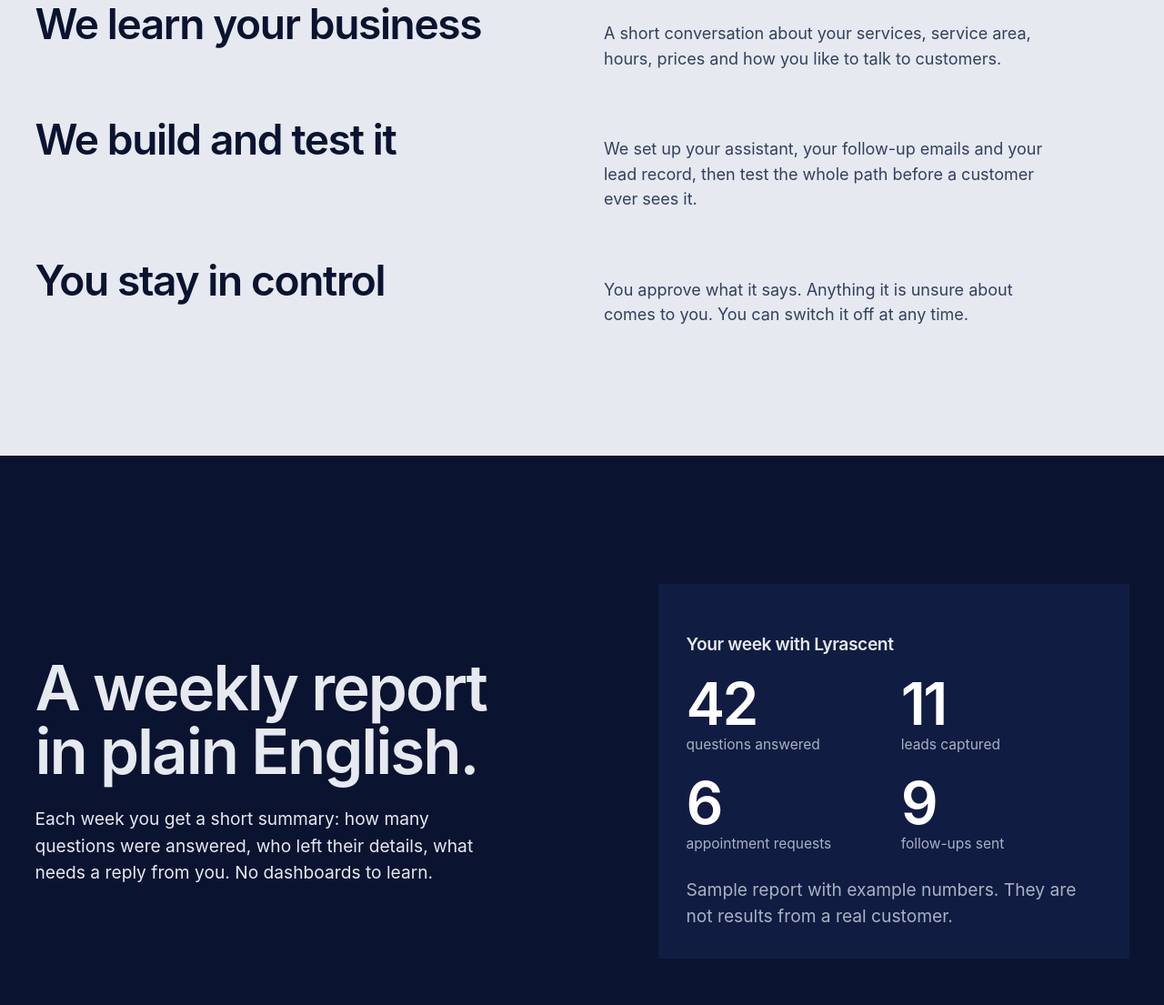
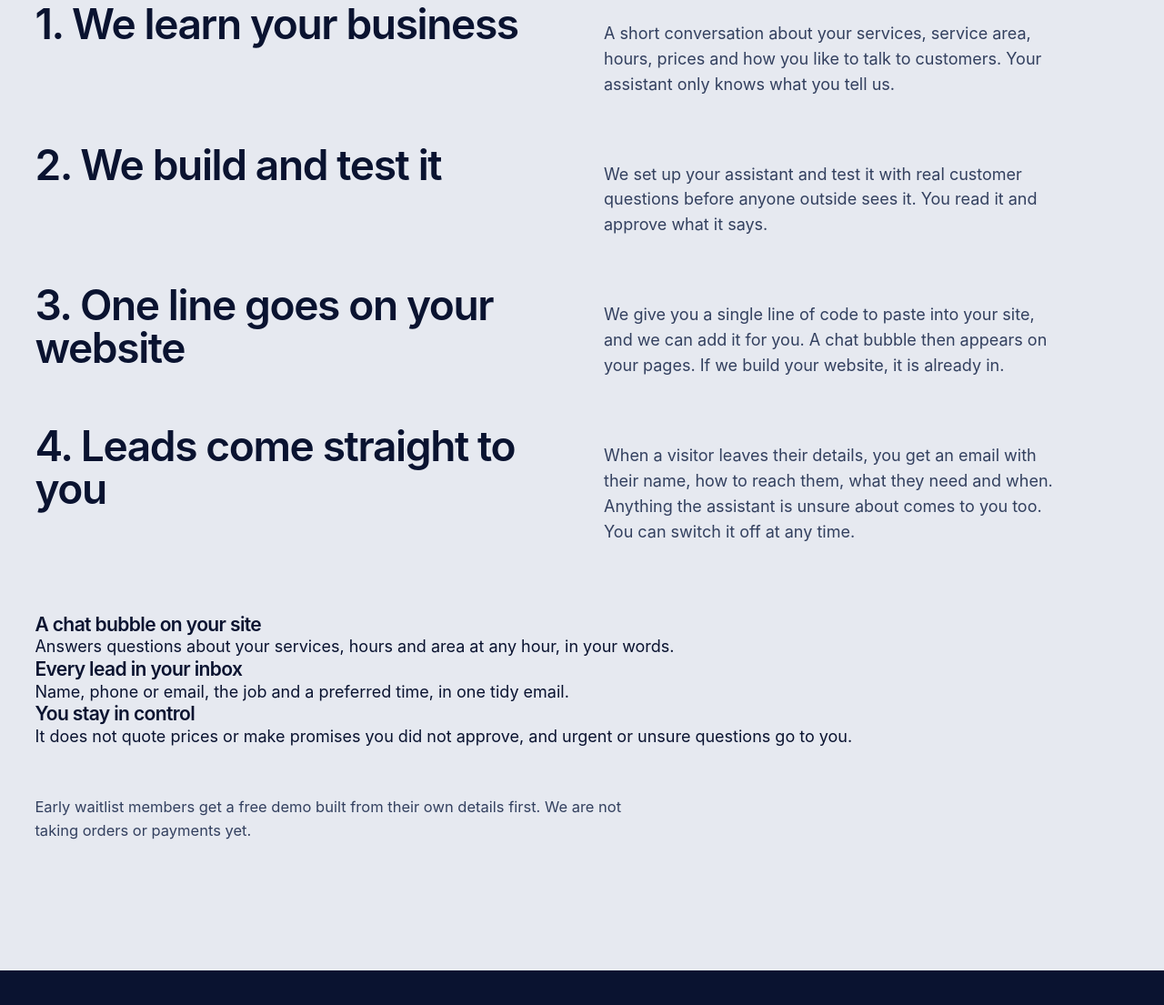
Before and after one commit to ngllarry-stack/lyrascent-site, a plain HTML site: page index.html in a window 1280 px wide. Shown: the part 5035-6140 px from the top of the page at 91% size. Drawn offline with Linux system fonts and the light colour scheme.

Commit message:
Add files via upload

```diff
--- a/index.html
+++ b/index.html
@@ -293,12 +293,19 @@ section{padding-block:clamp(72px,11vw,170px)}
 </section>
 
 <section class="start mid wrap" aria-labelledby="h-start">
-  <h2 id="h-start" class="rise">Set up for you, in days.</h2>
+  <h2 id="h-start" class="rise">How it works, start to finish.</h2>
   <div class="steps">
-    <div class="step rise"><h3>We learn your business</h3><p>A short conversation about your services, service area, hours, prices and how you like to talk to customers.</p></div>
-    <div class="step rise"><h3>We build and test it</h3><p>We set up your assistant, your follow-up emails and your lead record, then test the whole path before a customer ever sees it.</p></div>
-    <div class="step rise"><h3>You stay in control</h3><p>You approve what it says. Anything it is unsure about comes to you. You can switch it off at any time.</p></div>
+    <div class="step rise"><h3>1. We learn your business</h3><p>A short conversation about your services, service area, hours, prices and how you like to talk to customers. Your assistant only knows what you tell us.</p></div>
+    <div class="step rise"><h3>2. We build and test it</h3><p>We set up your assistant and test it with real customer questions before anyone outside sees it. You read it and approve what it says.</p></div>
+    <div class="step rise"><h3>3. One line goes on your website</h3><p>We give you a single line of code to paste into your site, and we can add it for you. A chat bubble then appears on your pages. If we build your website, it is already in.</p></div>
+    <div class="step rise"><h3>4. Leads come straight to you</h3><p>When a visitor leaves their details, you get an email with their name, how to reach them, what they need and when. Anything the assistant is unsure about comes to you too. You can switch it off at any time.</p></div>
   </div>
+  <div class="grid" style="margin-top:clamp(40px,6vw,88px)">
+    <div class="rise"><h3>A chat bubble on your site</h3><p class="t">Answers questions about your services, hours and area at any hour, in your words.</p></div>
+    <div class="rise"><h3>Every lead in your inbox</h3><p class="t">Name, phone or email, the job and a preferred time, in one tidy email.</p></div>
+    <div class="rise"><h3>You stay in control</h3><p class="t">It does not quote prices or make promises you did not approve, and urgent or unsure questions go to you.</p></div>
+  </div>
+  <p class="fine rise" style="margin-top:clamp(32px,4vw,56px);max-width:62ch;color:var(--ink-soft);font-size:16.5px">Early waitlist members get a free demo built from their own details first. We are not taking orders or payments yet.</p>
 </section>
 
 <section class="dark wrap" aria-labelledby="h-weekly">
```
